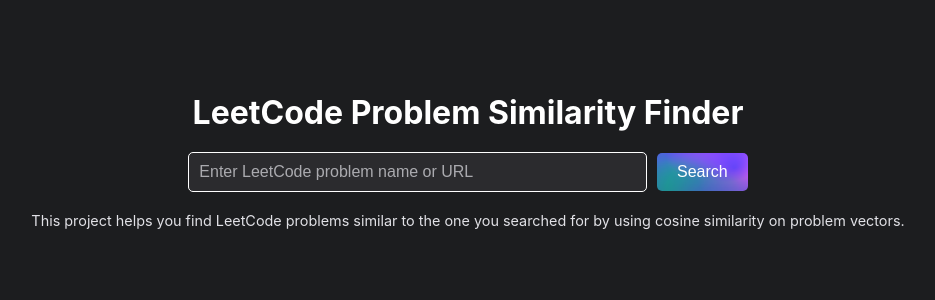
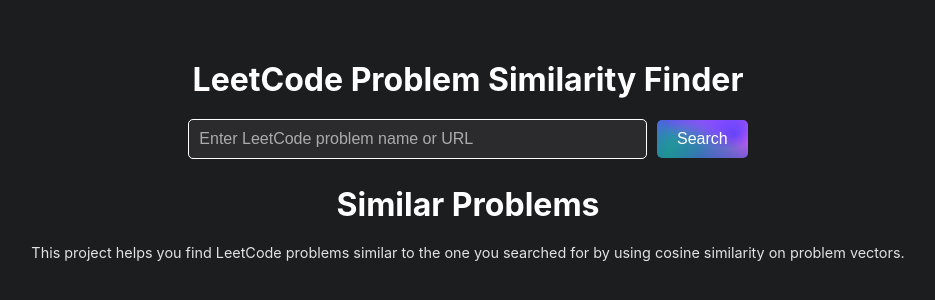
Before and after one commit to AymanMahfuz27/Leetcode-Matchmaker, a React (Create React App) app in the folder frontend/: page / in a window 1280 px wide. Shown: the part 250-550 px from the top of the page, without its empty margins (172-1107 px from the left). Built offline with nearby package versions, Linux system fonts and the light colour scheme.

Commit message:
updated the code

```diff
--- a/frontend/src/SimilarityFinder.js
+++ b/frontend/src/SimilarityFinder.js
@@ -81,6 +81,7 @@
           extremelySimilarCount={questionData.extremely_similar_count}
         />
       )}
+      <h2 className="title">Similar Problems</h2>
       {displayedProblems.length > 0 && (
         <>
           <table className="results-table">
```
Also changed, not shown: 2 other files (tests, documents, lock files or other folders).
